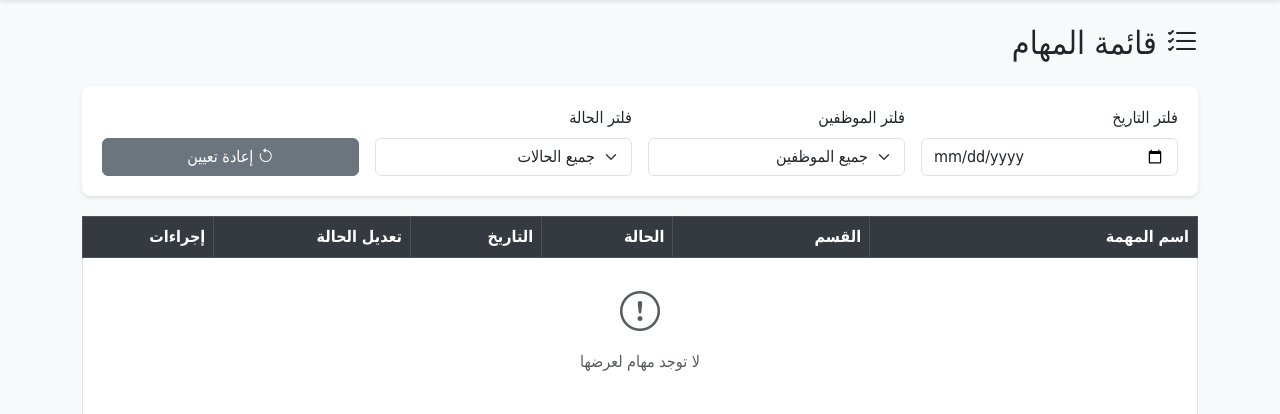
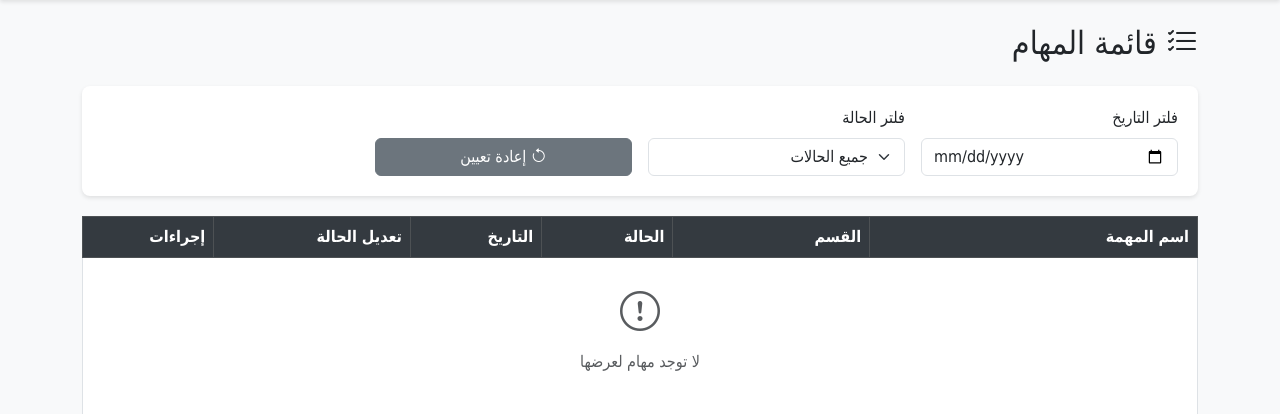
Before and after one commit to MhedyAlkhaldi/todo-app, a Flask app: template templates/archived_tasks.html in a window 1280 px wide. Shown: the part 56-470 px from the top of the page. Run offline with Flask 3, Linux system fonts and the light colour scheme; the template is opened without the code that fills it, so the values that code supplies are empty; some libraries are stand-ins or nearby versions.

```diff
--- a/templates/archived_tasks.html
+++ b/templates/archived_tasks.html
@@ -127,8 +127,7 @@
     </h2>
 
     <div class="filter-section">
-        <form id="filter_form" method="GET" action="/archived_tasks">
-
+        <form id="filter_form" method="GET" action="/dashboard">
             <div class="row g-3">
                 {% if is_admin %}
                 <div class="col-md-3">
@@ -149,19 +148,6 @@
                     <input type="date" class="form-control" id="date_filter" name="date_filter"
                            value="{{ date_filter }}" onchange="applyFilters()">
                 </div>
-                <div class="col-md-3">
-                    <label for="employee_filter" class="form-label">فلتر الموظفين</label>
-                    <select class="form-select" id="employee_filter" name="employee_filter" onchange="applyFilters()">
-                        <option value="">جميع الموظفين</option>
-                        {% for emp in all_employees %}
-                        <option value="{{ emp.id }}" {% if employee_filter == emp.id|string %}selected{% endif %}>
-                            {{ emp.name }} - {{ emp.department.name }}
-                        </option>
-                        {% endfor %}
-                    </select>
-                </div>
-
-
 
                 <div class="col-md-3">
                     <label for="status_filter" class="form-label">فلتر الحالة</label>
```
